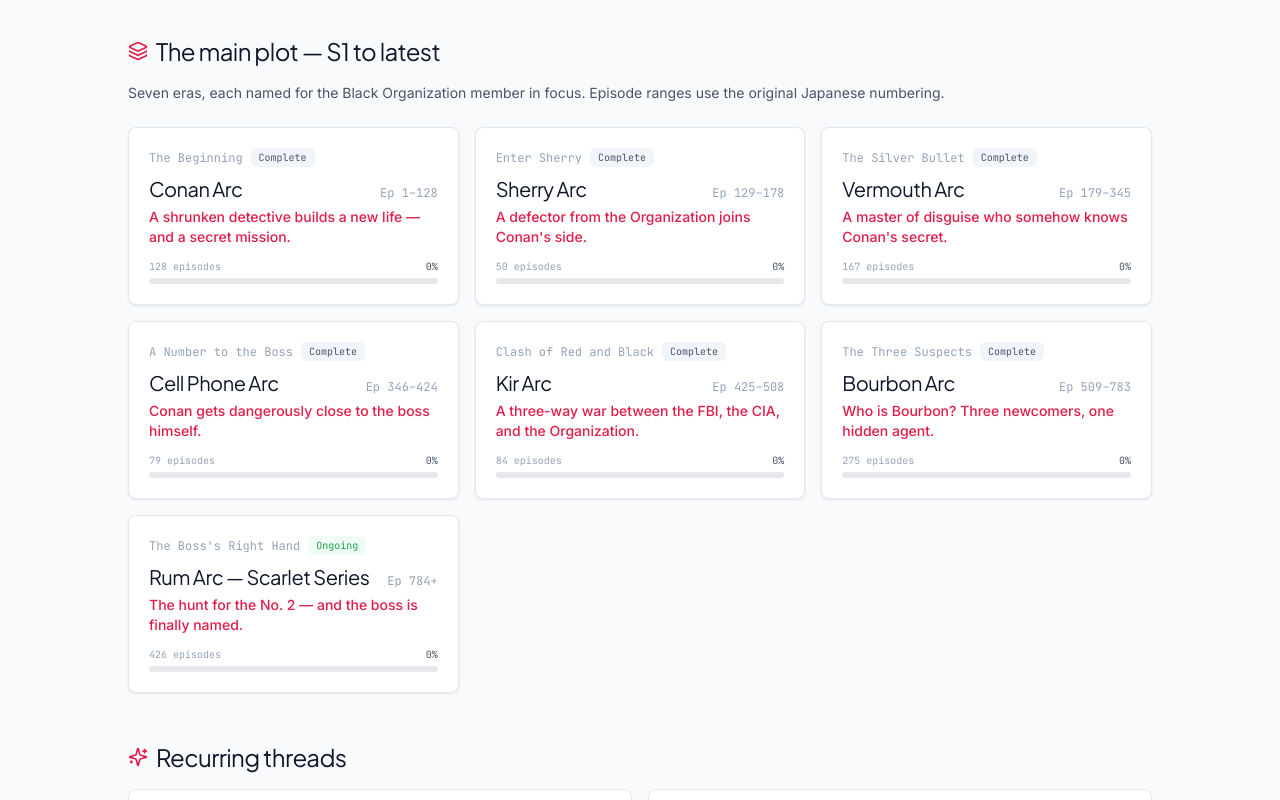
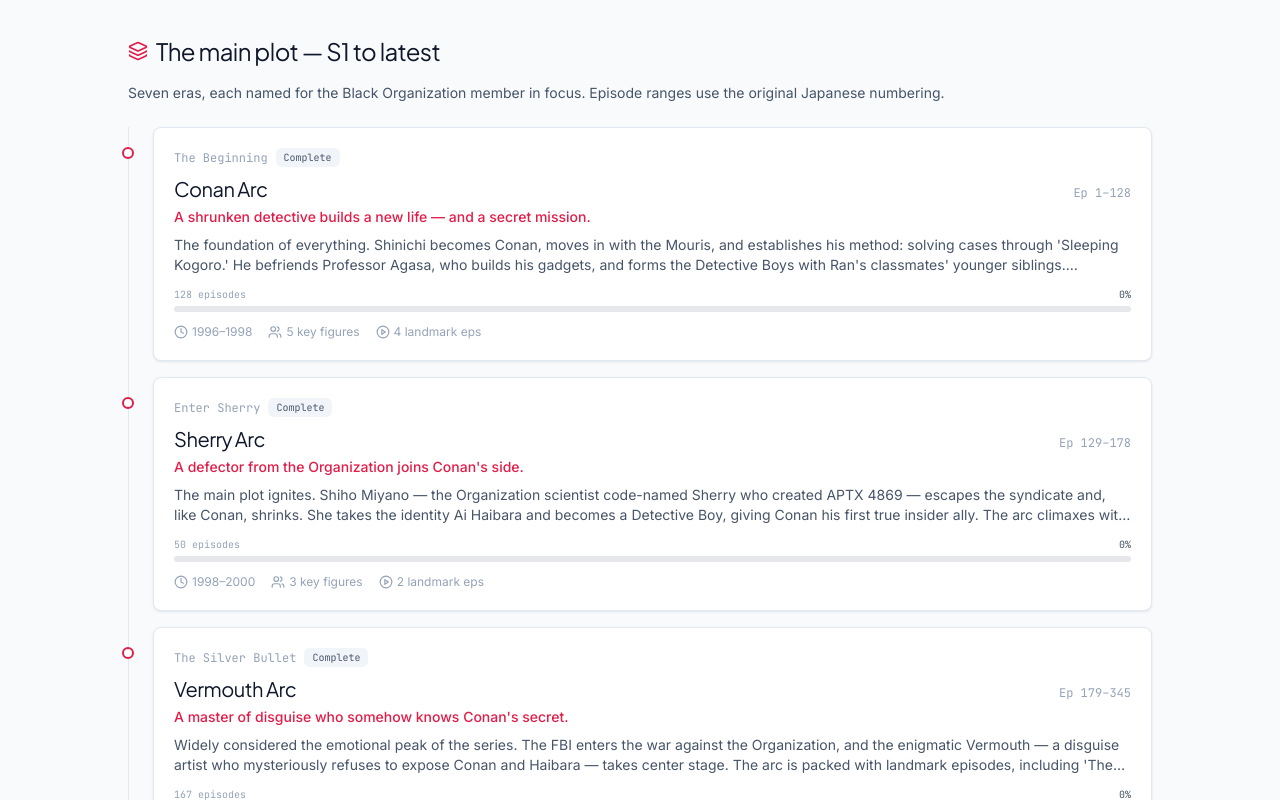
Before and after one commit to Leap0920/DCPH-Tracker, a Next.js app: page /arcs in a window 1280 px wide. Shown: the part 880-1680 px from the top of the page. Built offline with nearby package versions, Linux system fonts and the light colour scheme; no server answers; the database is empty.

Commit message:
feat: add story arcs and watch guide page with live progress tracking

```diff
--- a/app/(app)/arcs/page.tsx
+++ b/app/(app)/arcs/page.tsx
@@ -6,6 +6,8 @@ import {
   PlayCircle,
   ArrowRight,
   Compass,
+  Clock,
+  Users,
 } from "lucide-react"
 import {
   SERIES_PREMISE,
@@ -100,14 +102,15 @@ export default async function ArcsPage() {
             Episode ranges use the original Japanese numbering.
           </p>
 
-          <div className="grid gap-4 sm:grid-cols-2 lg:grid-cols-3">
+          <ol className="relative space-y-4 border-l border-slate-200 pl-6">
             {STORY_ARCS.map((arc) => {
               const progress = progressBySlug.get(arc.slug)!
               return (
+              <li key={arc.slug} className="relative">
+                <span className="absolute -left-[31px] top-5 h-3 w-3 rounded-full border-2 border-accent bg-surface" />
                 <Link
-                  key={arc.slug}
                   href={`/arcs/${arc.slug}`}
-                  className="group flex flex-col rounded-lg border border-slate-200 bg-surface p-5 shadow-card transition-colors hover:border-slate-300 hover:bg-surface-muted"
+                  className="group block rounded-lg border border-slate-200 bg-surface p-5 shadow-card transition-colors hover:border-slate-300 hover:bg-surface-muted"
                 >
                   <div className="flex flex-wrap items-center gap-2">
                     <span className="font-mono text-xs text-ink-faint">
@@ -136,9 +139,12 @@ export default async function ArcsPage() {
                   <p className="mt-1 text-sm font-medium text-accent">
                     {arc.tagline}
                   </p>
+                  <p className="mt-2 line-clamp-2 text-sm text-ink-dim">
+                    {arc.summary}
+                  </p>
 
                   {/* Live per-arc progress */}
-                  <div className="mt-auto pt-3">
+                  <div className="mt-3">
                     <div className="flex items-center justify-between mb-1">
                       <span className="font-mono text-[10px] text-ink-faint">
                         {signedIn
@@ -156,10 +162,26 @@ export default async function ArcsPage() {
                       />
                     </div>
                   </div>
+
+                  <div className="mt-3 flex items-center gap-4 text-xs text-ink-faint">
+                    <span className="flex items-center gap-1">
+                      <Clock className="h-3.5 w-3.5" />
+                      {arc.years}
+                    </span>
+                    <span className="flex items-center gap-1">
+                      <Users className="h-3.5 w-3.5" />
+                      {arc.keyCharacters.length} key figures
+                    </span>
+                    <span className="flex items-center gap-1">
+                      <PlayCircle className="h-3.5 w-3.5" />
+                      {arc.highlights.length} landmark eps
+                    </span>
+                  </div>
                 </Link>
+              </li>
               )
             })}
-          </div>
+          </ol>
         </section>
 
         {/* Recurring threads */}
```
